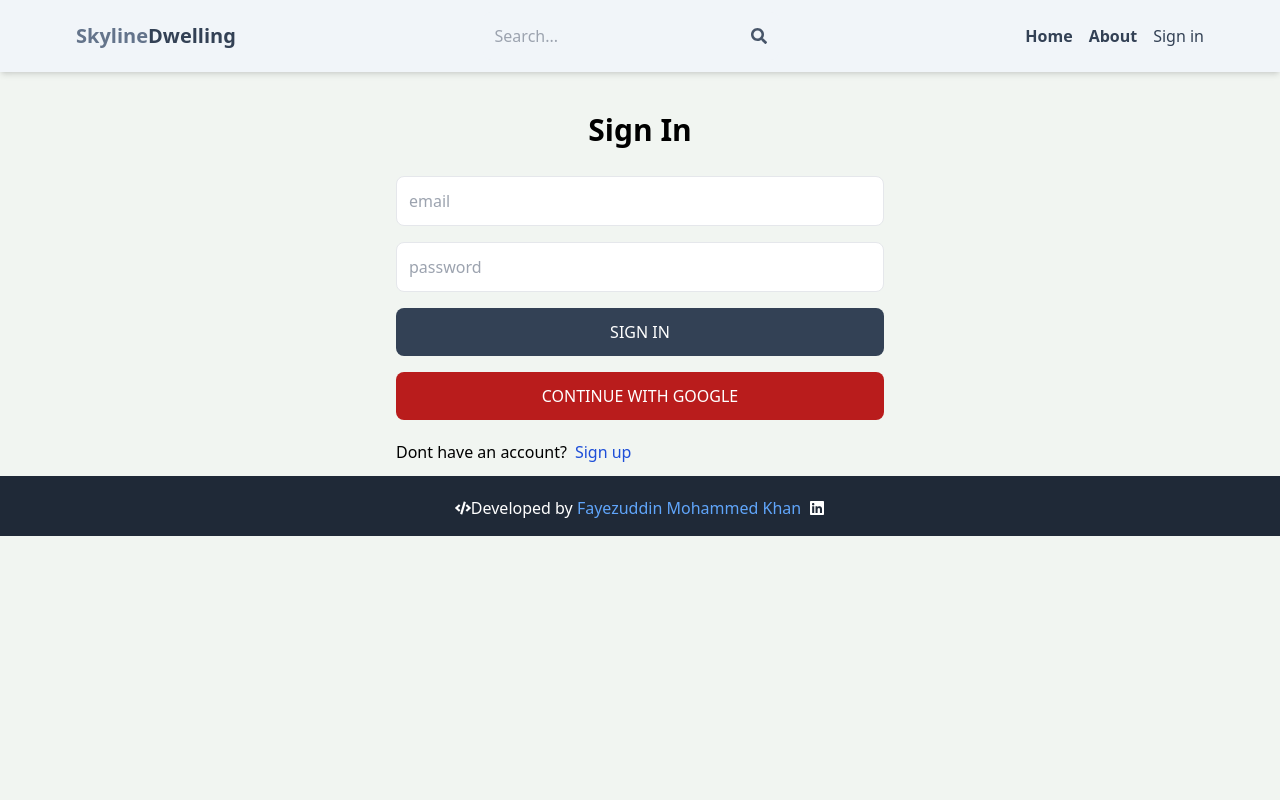
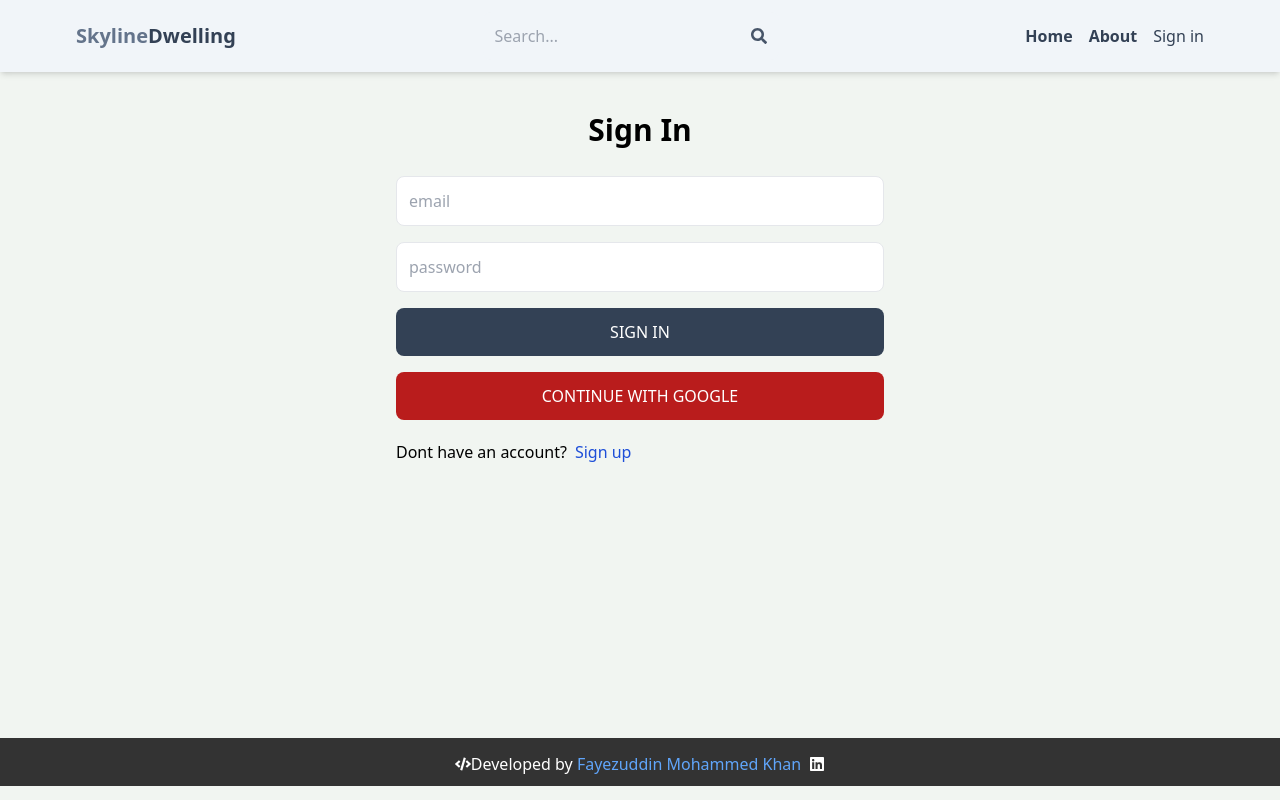
Before and after one commit to Fayezkhan1/mern--real-estate-project, a React (Vite) app in the folder client/: page /sign-in in a window 1280 px wide. Built offline with nearby package versions, Linux system fonts and the light colour scheme; no server answers.

Commit message:
fixed footer

```diff
--- a/client/src/App.jsx
+++ b/client/src/App.jsx
@@ -13,7 +13,9 @@ import UpdateListing from './pages/UpdateListing';
 import Listing from './pages/Listing';
 export default function App() {
   return <BrowserRouter>
+
   <Header />
+
     <Routes>
       <Route path="/" element={<Home />}/>
       <Route path="/sign-in" element={<Signin />}/>
@@ -30,7 +32,9 @@ export default function App() {
             element={<UpdateListing />}
           />
       <Route path="/about" element={<About/>}/>
+
     </Routes>
-    <Footer/>
+    <Footer className="h-screen"/>
   </BrowserRouter>
+
 }
--- a/client/src/components/Footer.jsx
+++ b/client/src/components/Footer.jsx
@@ -2,7 +2,8 @@ import React from 'react'
 import { FaLinkedin, FaCode } from 'react-icons/fa';
 export default function Footer() {
   return (
-    <footer className='bg-gray-800 text-white p-4 '>
+    // <footer className=' bg-gray-800 text-white p-4 '>
+    <footer style={{ backgroundColor: '#333', color: 'white', padding: '10px', marginTop: 'auto' }}>
         <div className='flex flex-row justify-center'>
             <FaCode className='mt-2'/>
 
--- a/client/src/index.css
+++ b/client/src/index.css
@@ -4,4 +4,5 @@
 
 body{
   background-color: rgb(241,245,241);
+
 }
--- a/client/src/pages/About.jsx
+++ b/client/src/pages/About.jsx
@@ -2,7 +2,9 @@ import React from 'react'
 
 export default function About() {
   return (
-    <div className='py-20 px-4 max-w-6xl mx-auto'>
+    <div>
+    <div style={{ height:'83.2vh' }}>
+    <div className=' py-20 px-4 max-w-6xl mx-auto'>
       <h1 className='text-3xl font-bold mb-4 text-slate-800'>About Skyline Dwelling</h1>
       <p className='mb-4 text-slate-700'>Skyline Dwelling is a leading real estate agency that specializes in helping clients buy, sell, and rent properties in the most desirable neighborhoods. Our team of experienced agents is dedicated to providing exceptional service and making the buying and selling process as smooth as possible.</p>
       <p className='mb-4 text-slate-700'>
@@ -10,5 +12,7 @@ export default function About() {
       </p>
       <p className='mb-4 text-slate-700'>Our team of agents has a wealth of experience and knowledge in the real estate industry, and we are committed to providing the highest level of service to our clients. We believe that buying or selling a property should be an exciting and rewarding experience, and we are dedicated to making that a reality for each and every one of our clients.</p>
     </div>
+    </div>
+    </div>
   )
 }
--- a/client/src/pages/SignUp.jsx
+++ b/client/src/pages/SignUp.jsx
@@ -44,6 +44,7 @@ export default function SignUp() {
 
     }
   return (
+    <div style={{ height:'83.2vh' }}>
     <div className='p-3 max-w-lg mx-auto'>
         <h1 className='text-3xl text-center font-semibold my-7'>Sign Up</h1>
         <form onSubmit={handleSubmit} className='flex flex-col gap-4'>
@@ -62,5 +63,6 @@ export default function SignUp() {
         </div>
         {error && <p className='text-red-500 mt-5'>{error}</p>}
     </div>
+    </div>
   )
 }
--- a/client/src/pages/Signin.jsx
+++ b/client/src/pages/Signin.jsx
@@ -46,7 +46,9 @@ export default function SignIn() {
 
     }
   return (
-    <div className='p-3 max-w-lg mx-auto'>
+
+    <div style={{ height:'83.2vh' }}>
+    <div className='p-3  max-w-lg mx-auto flex flex-col justify-between '>
         <h1 className='text-3xl text-center font-semibold my-7'>Sign In</h1>
         <form onSubmit={handleSubmit} className='flex flex-col gap-4'>
 
@@ -55,7 +57,7 @@ export default function SignIn() {
             <button  className='bg-slate-700 text-white p-3 rounded-lg uppercase hover:opacity-95 disabled:opacity-80'>Sign In</button>
             <OAuth/>
         </form>
-        <div className='flex gap-2 mt-5'>
+        <div className='flex gap-2 mt-5 '>
             <p>Dont have an account?</p>
             <Link to={"/sign-up"}>
                 <span className='text-blue-700'>Sign up</span>
@@ -63,5 +65,9 @@ export default function SignIn() {
         </div>
         {error && <p className='text-red-500 mt-5'>{error}</p>}
     </div>
+    </div>
+
+
+
   )
 }
```
